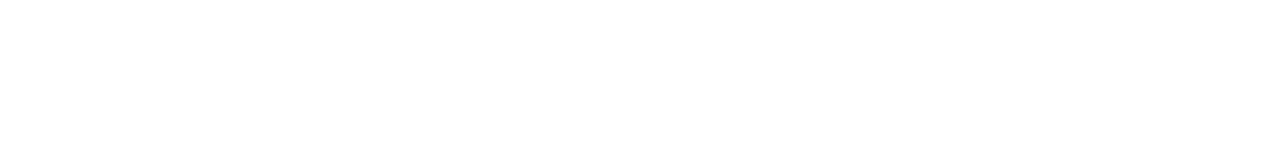
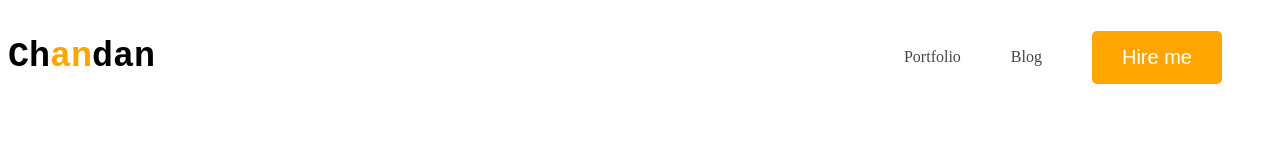
Before and after one commit to kohinoor000/web-developer-portfolio, a plain HTML site: page index.html in a window 1280 px wide. Drawn offline with Linux system fonts and the light colour scheme.

Commit message:
added nav

```diff
--- a/index.html
+++ b/index.html
@@ -4,10 +4,18 @@
     <meta charset="UTF-8">
     <meta name="viewport" content="width=device-width, initial-scale=1.0">
     <title>Web-developer-portfolio</title>
+    <link rel="stylesheet" href="styles/style.css">
 </head>
 <body>
     <header>
-
+ <nav>
+    <h2 class="nav">Ch<span class="text-primary">an</span>dan</h2>
+    <ul>
+      <li><a href="">Portfolio</a></li>
+      <li><a href="">Blog</a></li>
+      <li><button class="btn-primary">Hire me</button></li>
+    </ul>
+ </nav>
     </header>
     <main>
 
--- /dev/null
+++ b/styles/style.css
@@ -0,0 +1,34 @@
+nav{
+    display: flex;
+   justify-content: space-between;
+    align-items: center;
+}
+.nav{
+    font-family:monospace;
+    font-size: 35px;
+}
+.text-primary{
+    color: orange;
+}
+nav > ul{
+    display: flex;
+    align-items: center;
+
+}
+nav li{
+    list-style:none;
+    margin-right: 50px;
+}
+nav a{
+    text-decoration: none;
+    color: #474747;
+}
+.btn-primary{
+    padding: 15px 30px;
+    border-radius: 5px;
+    background-color:orange;
+    border: 0;
+    color: white;
+    font-size: 20px;
+   /* font-weight:700; */
+}
```
